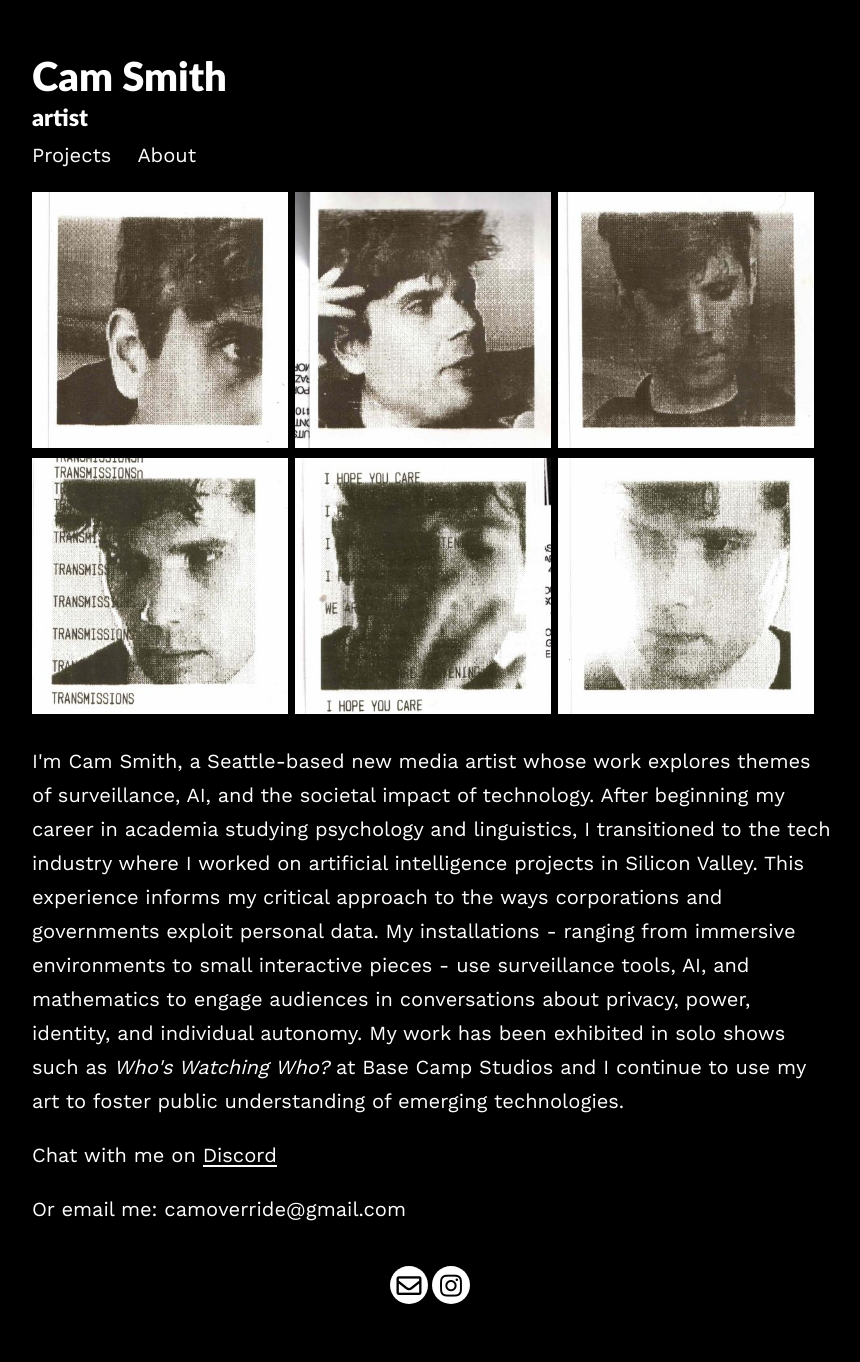
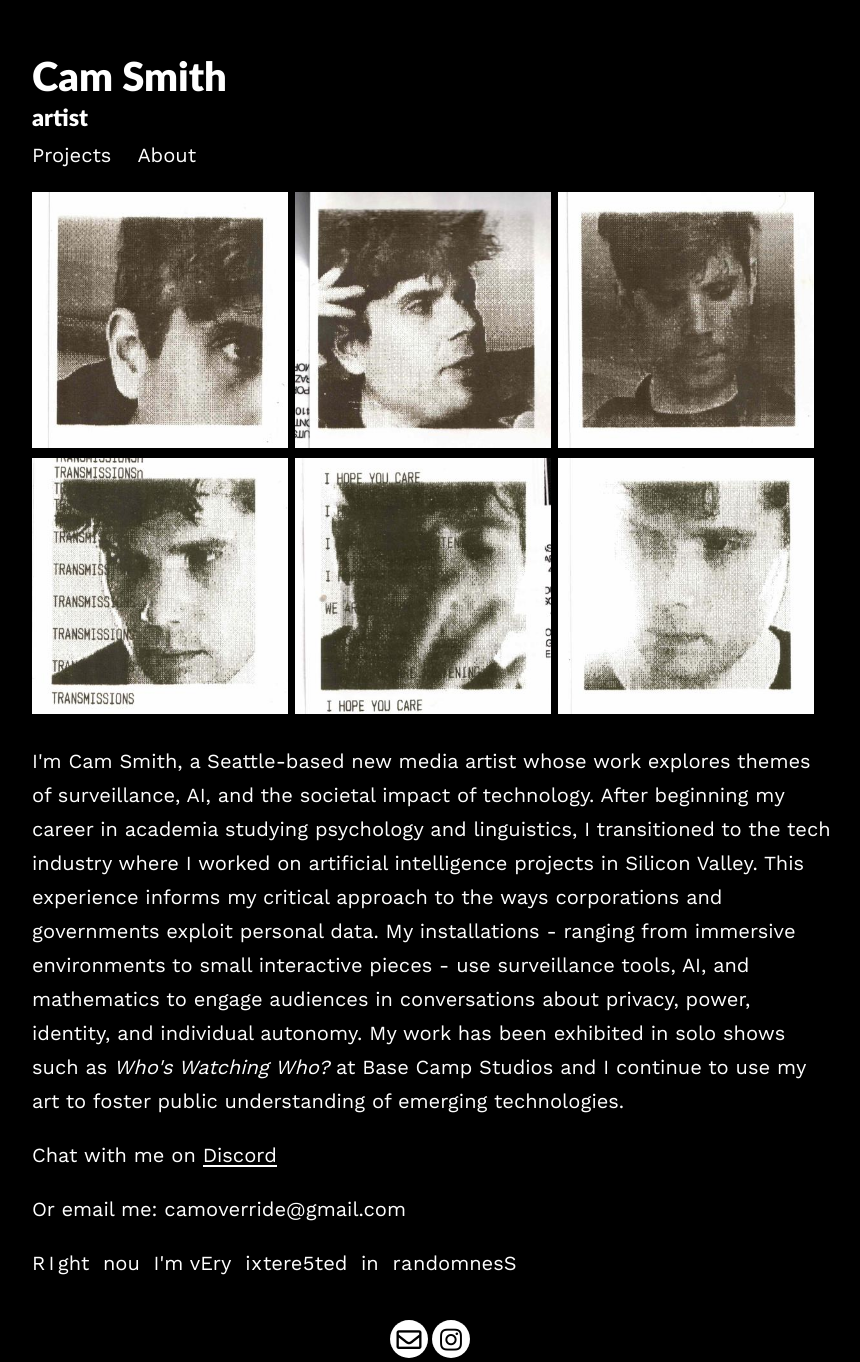
Before and after one commit to camoverride/portfolio, a Jekyll site: the page built from cam.md, in a window 1280 px wide. Shown: the whole page, without its empty margins (208-1068 px from the left). Built offline with Jekyll 4.4.1, drawn with Linux system fonts in a browser that asks for light colours; nearby versions of some CDN libraries; before the commit the page ends 1308 px from its top, so only the background shows below that; part of the change alters nothing that is shown.

```diff
--- a/_layouts/cam.html
+++ b/_layouts/cam.html
@@ -30,4 +30,60 @@ layout: default
 
 <p>Or email me: camoverride@gmail.com</p>
 
+
+<p>R<rand chars="iI1l|!" speed="300">i</rand>ght&nbsp;
+no<rand chars="wWuV" speed="300">w</rand>&nbsp;
+I'<rand chars="Mm#" speed="300">m</rand>&nbsp;
+v<rand chars="e3E" speed="300">e</rand>ry&nbsp;
+i<rand chars="nN4x" speed="300">n</rand>tere<rand chars="sS5^" speed="300">s</rand>ted&nbsp;
+in&nbsp;
+r<rand chars="aA@X" speed="300">a</rand>ndomnes<rand chars="sS5" speed="300">s</rand> </p>
+
+
+
 <!-- <p>Visit my online store <a href="https://cam-smith-art.square.site/">[here]</a></p> -->
+
+<style>
+    rand {
+      display: inline-block;
+      width: 1ch; /* Fixed width based on the "0" character */
+      text-align: center;
+    }
+  </style>
+
+<script>
+    // Function to generate a random character from a specified set
+    function getRandomChar(chars) {
+      return chars.charAt(Math.floor(Math.random() * chars.length));
+    }
+
+    // Function to update all <rand> elements
+    function updateRandElements() {
+      const randElements = document.querySelectorAll('rand');
+      randElements.forEach(element => {
+        const originalChar = element.getAttribute('data-original') || element.textContent;
+        const chars = element.getAttribute('chars') || 'ABCDEFGHIJKLMNOPQRSTUVWXYZabcdefghijklmnopqrstuvwxyz0123456789!@#$%^&*()';
+        element.setAttribute('data-original', originalChar); // Store the original character
+        element.textContent = getRandomChar(chars); // Replace with a random character from the specified set
+      });
+    }
+
+    // Function to initialize <rand> elements and set their intervals
+    function initializeRandElements() {
+      const randElements = document.querySelectorAll('rand');
+      randElements.forEach(element => {
+        const speed = parseInt(element.getAttribute('speed')) || 1000; // Default to 1000ms if no speed is specified
+        setInterval(() => {
+          const chars = element.getAttribute('chars') || 'ABCDEFGHIJKLMNOPQRSTUVWXYZabcdefghijklmnopqrstuvwxyz0123456789!@#$%^&*()';
+          const originalChar = element.getAttribute('data-original') || element.textContent;
+          element.setAttribute('data-original', originalChar);
+          element.textContent = getRandomChar(chars);
+        }, speed);
+      });
+    }
+
+    // Initialize the <rand> elements on page load
+    document.addEventListener('DOMContentLoaded', () => {
+      initializeRandElements();
+    });
+  </script>
```
